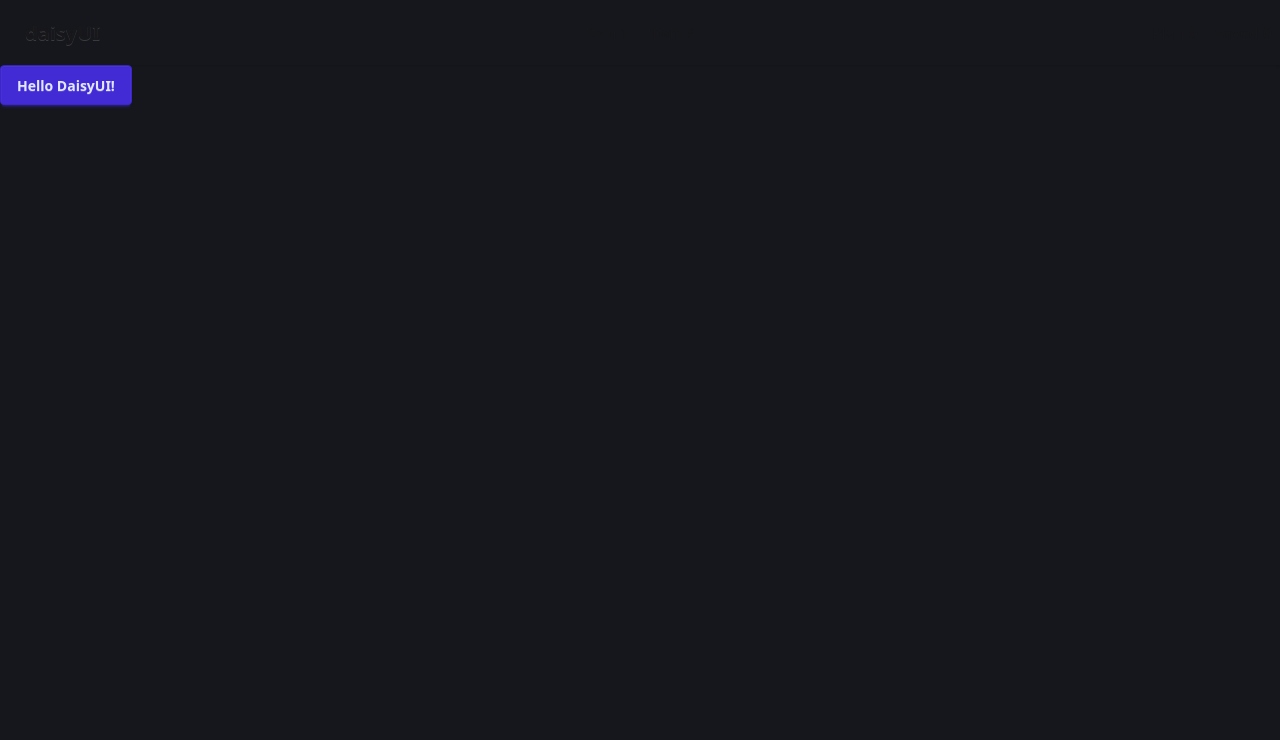
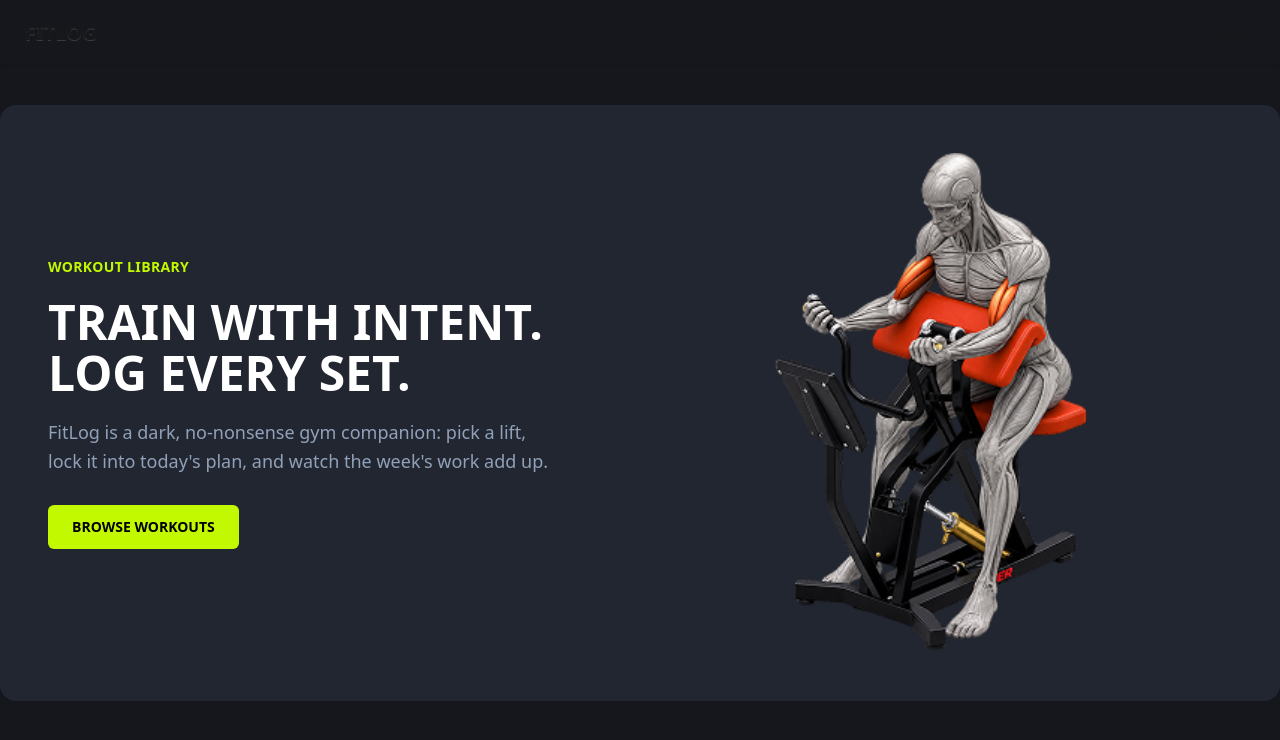
Before and after one commit to Minul-lab/fit-log-by-minul, a Next.js app: page / in a window 1280 px wide. Shown: the top 740 px of the page. Built offline with nearby package versions, Linux system fonts and the light colour scheme.

Commit message:
created the hero section

```diff
--- /dev/null
+++ b/src/app/components/hero.tsx
@@ -0,0 +1,40 @@
+import Image from "next/image";
+
+const Hero = () => {
+  return (
+    <div className="container mx-auto mt-10 grid grid-cols-2 items-center rounded-2xl bg-[#222630]  px-12 py-12">
+      {/* Left side */}
+      <div>
+        <p className="mb-5 text-sm font-bold tracking-wide text-[#c2f800]">
+          WORKOUT LIBRARY
+        </p>
+
+        <h1 className="max-w-xl text-5xl font-extrabold leading-[1.05] text-white">
+          TRAIN WITH INTENT. LOG EVERY SET.
+        </h1>
+
+        <p className="mt-5 max-w-lg text-lg leading-relaxed text-slate-400">
+          FitLog is a dark, no-nonsense gym companion: pick a lift, lock it into
+          today's plan, and watch the week's work add up.
+        </p>
+
+        <button className="mt-7 rounded-md bg-[#c2f800] px-6 py-3 text-sm font-bold text-black hover:bg-lime-300">
+          BROWSE WORKOUTS
+        </button>
+      </div>
+
+      {/* Right side */}
+      <div className="flex justify-center">
+        <Image
+          src="/banner.png"
+          alt="banner image"
+          width={500}
+          height={500}
+          className="object-contain"
+        />
+      </div>
+    </div>
+  );
+};
+
+export default Hero;
--- a/src/app/components/navbar.tsx
+++ b/src/app/components/navbar.tsx
@@ -1,4 +1,5 @@
 import React from 'react';
+import Link from "next/link";
 
 const Navbar = () => {
     return (
@@ -33,24 +34,24 @@ const Navbar = () => {
                 className="menu menu-sm dropdown-content bg-base-100 rounded-box z-1 mt-3 w-52 p-2 shadow"
               >
                 <li>
-                  <a>Item 1</a>
+                  <Link href={"/"}>workouts</Link>
                 </li>
 
                 <li>
-                  <a>Item 3</a>
+                  <Link href={"/"}>My plan</Link>
                 </li>
               </ul>
             </div>
-            <a className="btn btn-ghost text-xl">daisyUI</a>
+            <a className="btn btn-ghost text-xl">FITLOG</a>
           </div>
           <div className="navbar-center hidden lg:flex">
             <ul className="menu menu-horizontal px-1">
               <li>
-                <a>Item 1</a>
+                <Link href={"/"}>workouts</Link>
               </li>
 
               <li>
-                <a>Item 3</a>
+                <Link href={"/"}>My plan</Link>
               </li>
             </ul>
           </div>
--- a/src/app/page.tsx
+++ b/src/app/page.tsx
@@ -1,9 +1,10 @@
 import React from 'react';
+import Hero from './components/hero';
 
 const page = () => {
   return (
     <div className="">
-      <button className="btn btn-primary">Hello DaisyUI!</button>
+      <Hero></Hero>
     </div>
   );
 };
```
Also changed, not shown: public/banner.png (added), public/logo.png (added).
